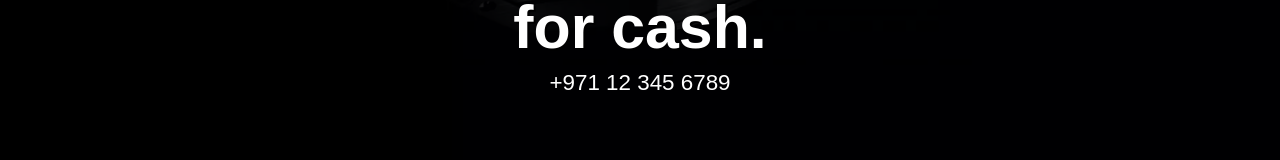
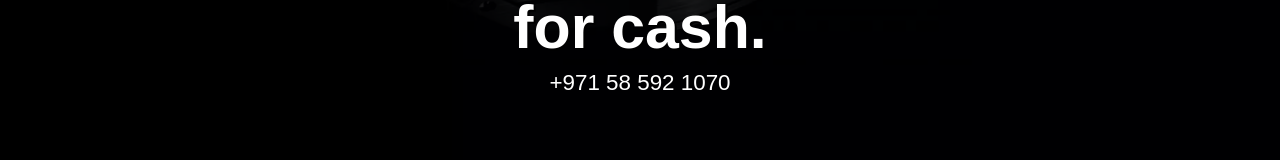
Before and after one commit to nikolamirilo/WeBuyInDubai, a React (Vite) app: page /luxury-watches in a window 1280 px wide. Shown: the part 563-723 px from the top of the page. Built offline with nearby package versions, Linux system fonts and the light colour scheme; a web font is replaced by a local one.

Commit message:
Update Hero.jsx

```diff
--- a/src/components/Hero/Hero.jsx
+++ b/src/components/Hero/Hero.jsx
@@ -9,7 +9,7 @@ const Hero = (props) => {
             return <div key={idx}>{item}</div>;
           })}
         </h1>
-        <a href="tel:+971 12 345 6789">+971 12 345 6789</a>
+        <a href="tel:+971 58 592 1070">+971 58 592 1070</a>
       </div>
     </div>
   );
```
